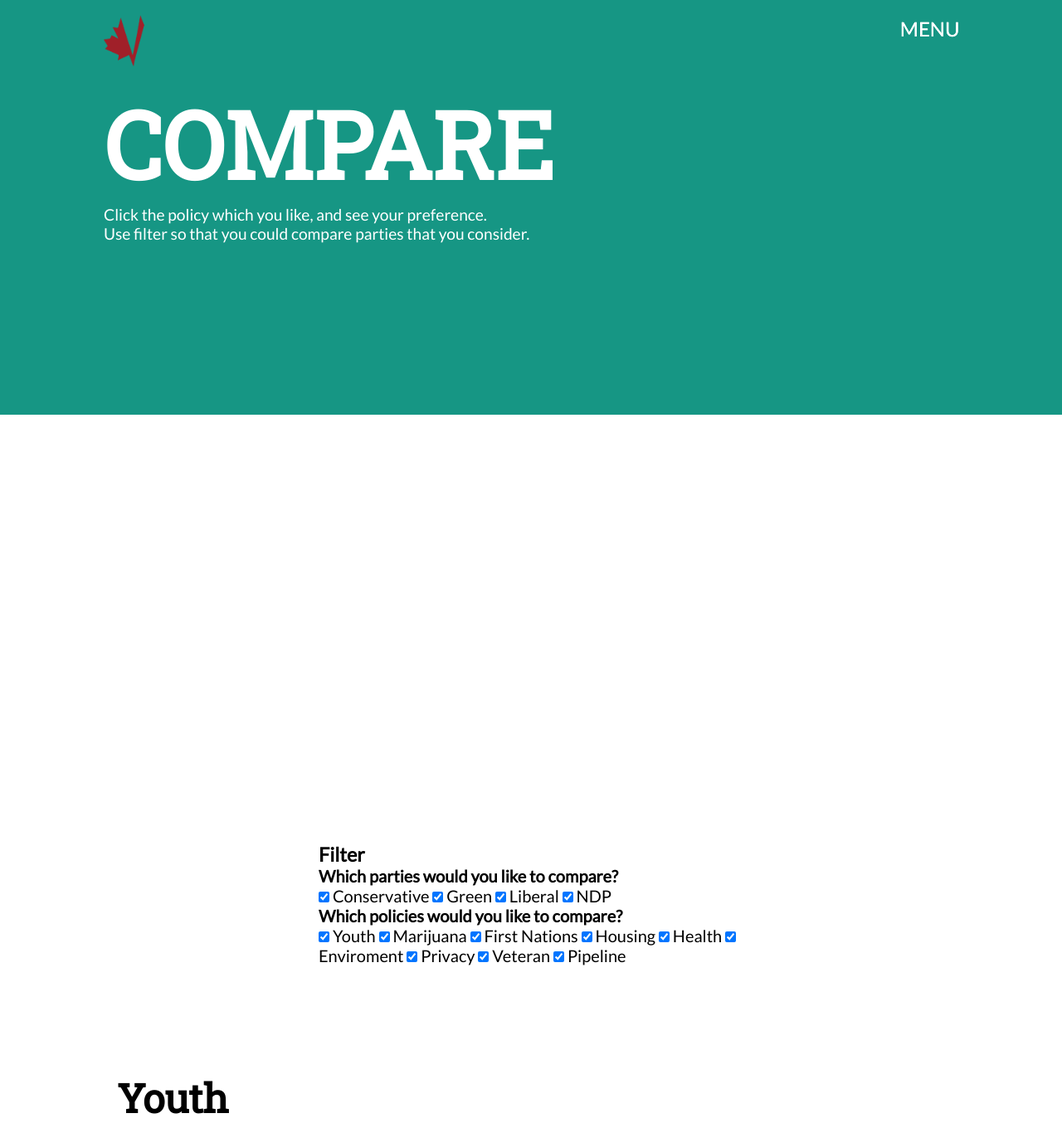
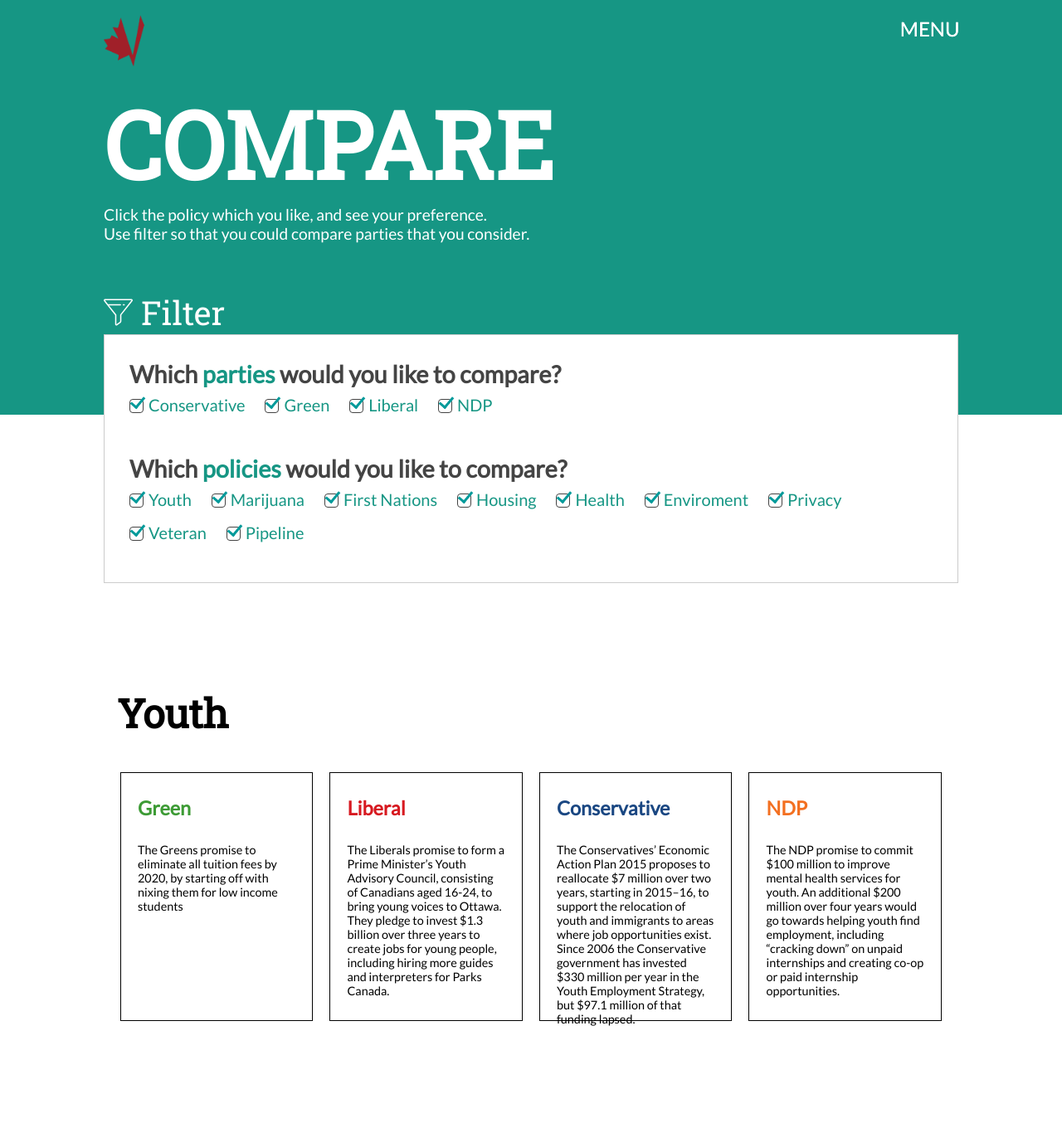
Before and after one commit to tak4822/Agile-Green-Team, a PHP site: page /compare.php in a window 1280 px wide. Shown: the top 1360 px of the page at 83% size. Run offline with PHP 8.4, Linux system fonts and the light colour scheme; some libraries are stand-ins or nearby versions.

Commit message:
fixed filter scss again

```diff
--- a/css/main.css
+++ b/css/main.css
@@ -953,14 +953,93 @@
     float: left;
     margin-left: 20px;
     margin-left: calc(8.3333333333% - 21.6666666667px + 40px); } }
+.compare__filter__wrap {
+  width: calc(83.3333333333% - 36.6666666667px);
+  float: left;
+  margin-left: 20px;
+  margin-left: calc(8.3333333333% - 21.6666666667px + 40px);
+  position: relative;
+  height: 200px; }
+
+.compare__filter__bigTitle {
+  display: flex;
+  flex-direction: row;
+  align-items: center; }
+  .compare__filter__bigTitle h3 {
+    font-size: 2.5rem;
+    font-weight: 300;
+    font-family: "Roboto Slab", serif;
+    margin-left: 10px;
+    color: white; }
+  .compare__filter__bigTitle img {
+    width: 35px;
+    height: 35px; }
+
+.filter__bgWhite {
+  background: white;
+  padding: 30px;
+  padding-bottom: 0;
+  border: 1px solid #ccc; }
+
+.compare__filter {
+  position: absolute;
+  top: -150px;
+  z-index: 100;
+  width: 100%; }
+
+.filter__party, .filter__policies {
+  margin-bottom: 40px; }
+
+.filter__title {
+  font-size: 1.8rem;
+  color: #444444; }
+  .filter__title .green-strong {
+    color: #169684; }
+
+.filter__checkWrap {
+  display: inline-flex;
+  align-items: center;
+  height: 40px; }
+
+.filter__input {
+  display: none; }
+
+.filter__parts {
+  padding-left: 23px;
+  position: relative;
+  margin-right: 20px;
+  color: #444444; }
+
+.filter__parts::before {
+  content: "";
+  display: block;
+  position: absolute;
+  top: 5px;
+  left: 0;
+  width: 15px;
+  height: 15px;
+  border: 1px solid #444444;
+  border-radius: 4px; }
+
+.filter__input:checked + .filter__parts {
+  color: #169684; }
+
+.filter__input:checked + .filter__parts::after {
+  content: "";
+  display: block;
+  position: absolute;
+  top: -1px;
+  left: 5px;
+  width: 7px;
+  height: 14px;
+  transform: rotate(40deg);
+  border-bottom: 3px solid #009a9a;
+  border-right: 3px solid #009a9a; }
+
 .party__label {
   display: inline-block;
   padding-left: 50px;
   height: 50px; }
-
-.compare__filter {
-  width: 40%;
-  margin: auto; }
 
 .compare__policies {
   width: calc(83.3333333333% - 36.6666666667px);
@@ -982,7 +1061,7 @@
   float: left;
   margin-left: 20px;
   border: 1px solid black;
-  min-height: 300px; }
+  height: 300px; }
   .policy__item h3 {
     margin: 1.75rem 0; }
   .policy__item p {
@@ -1000,12 +1079,10 @@
 .policy__item--blue h3 {
   color: #1A4782; }
 
-.compare__policies--marijuana, .compare__policies--youth, .compare__policies--firstnations, .compare__policies--housing, .compare__policies--environment, .compare__policies--privacy, .compare__policies--veteran, .compare__policies--veteran {
-  display: flex; }
-  .compare__policies--marijuana:after, .compare__policies--youth:after, .compare__policies--firstnations:after, .compare__policies--housing:after, .compare__policies--environment:after, .compare__policies--privacy:after, .compare__policies--veteran:after, .compare__policies--veteran:after {
-    content: "";
-    display: table;
-    clear: both; }
+.compare__policies--marijuana:after, .compare__policies--youth:after, .compare__policies--firstnations:after, .compare__policies--housing:after, .compare__policies--environment:after, .compare__policies--privacy:after, .compare__policies--veteran:after, .compare__policies--veteran:after {
+  content: "";
+  display: table;
+  clear: both; }
 
 /*===============================================================
                         MEDIA QUERIES
@@ -1020,5 +1097,11 @@
     width: calc(50% - 30px);
     float: left;
     margin-left: 20px; } }
+.compare__policies--marijuana, .compare__policies--youth, .compare__policies--firstnations, .compare__policies--housing, .compare__policies--environment, .compare__policies--privacy, .compare__policies--veteran, .compare__policies--veteran {
+  display: flex; }
+  .compare__policies--marijuana:after, .compare__policies--youth:after, .compare__policies--firstnations:after, .compare__policies--housing:after, .compare__policies--environment:after, .compare__policies--privacy:after, .compare__policies--veteran:after, .compare__policies--veteran:after {
+    content: "";
+    display: table;
+    clear: both; }
 
 /*# sourceMappingURL=main.css.map */
--- a/scss/comparing.scss
+++ b/scss/comparing.scss
@@ -1,82 +1,93 @@
-.party__input {
-    // display:none;
+.compare__filter__wrap{
+   @include grid-column(10);
+   @include grid-push(1);
+   position: relative;
+   height: 200px;
+}
+.compare__filter__bigTitle{
+ display: flex;
+ flex-direction: row;
+ align-items: center;
 
+ h3{
+   font-size: 2.5rem;
+   font-weight: 300;
+   font-family: $heading;
+   margin-left: 10px;
+   color: white;
+ }
+ img{
+   width: 35px;
+   height: 35px;
+   }
 }
 
-.party__label {
-    display:inline-block;
-    padding-left:50px;
-    height:50px;
+.filter__bgWhite {
+  background: white;
+  padding: 30px;
+  padding-bottom: 0;
+  border: 1px solid #ccc;
 }
 
-.compare__filter {
-    width:40%;
-    margin:auto;
+.compare__filter{
+  position: absolute;
+  top: -150px;
+  z-index: 100;
+  width: 100%;
 }
 
-.compare__policies {
-    @include grid-column(10);
-    @include grid-push(1);
-    background:white;
-    margin-bottom: $sectionSpacing;
-    h2 {
-        font-size:3rem;
-        margin: $sectionSpacing 0 $articleSpacing 1rem;
-
-    }
-
-}
-
-.showMore{
-    height:10%;
-}
-
-.policy__item {
-    h3 {
-        margin:$articleSpacingMobile 0;
-    }
-    p {
-        font-size:0.9rem;
-    }
-
-      //make these show only certain info but open to show more.
-      padding:0 20px 20px 20px;
-      @include grid-column(3);
-      border:1px solid black;
-      min-height:300px;
-}
-// .policy__item--green, .policy__item--orange, .policy__item--red, .policy__item--blue {
-//     h3 {
-//         margin:$articleSpacingMobile 0;
-//     }
+.filter__party, .filter__policies{
+   margin-bottom: 40px;
+ }
+ .filter__title{
+   font-size: 1.8rem;
+   color: $text-black;
+   .green-strong{
+     color: $turquoise;
+   }
+ }
+ .filter__checkWrap{
+   display: inline-flex;
+   align-items: center;
+   height: 40px;
+ }
+ .filter__input{
+   display: none;
+ }
+ .filter__parts{
+   padding-left: 23px;
+   position:relative;
+   margin-right: 20px;
+   color: $text-black;
+ }
+ .filter__parts::before{
+   content: "";
+   display: block;
+   position: absolute;
+   top: 5px;
+   left: 0;
+   width: 15px;
+   height: 15px;
+   border: 1px solid $text-black;
+   border-radius: 4px;
+ }
+ .filter__input:checked + .filter__parts{
+   color: $turquoise;
+ }
+ .filter__input:checked + .filter__parts::after{
+   content: "";
+   display: block;
+   position: absolute;
+   top: -1px;
+   left: 5px;
+   width: 7px;
+   height: 14px;
+   transform: rotate(40deg);
+   border-bottom: 3px solid #009a9a;
+   border-right: 3px solid #009a9a;
+ }
 
 
-//     //make these show only certain info but open to show more.
-//     padding:0 20px 20px 20px;
-//     @include grid-column(3);
-//     border:1px solid black;
-//     height:300px;
-// }
-
-.policy__item--green{
-    h3 {
-        color:$green;
-    }
-}
-.policy__item--orange{
-    h3 {
-        color:$orange;
-    }
-}
-.policy__item--red{
-    h3 {
-        color:$red;
-    }
-}
-.policy__item--blue{
-    h3 {
-        color:$blue;
-    }
 
 // --------------- policies ---------------------
 .party__input {
@@ -88,11 +99,6 @@
     display:inline-block;
     padding-left:50px;
     height:50px;
-}
-
-.compare__filter {
-    width:40%;
-    margin:auto;
 }
 
 .compare__policies {
@@ -183,7 +189,7 @@
 
 }
 
-}
+
 
 .compare__policies--marijuana, .compare__policies--youth, .compare__policies--firstnations, .compare__policies--housing, .compare__policies--environment, .compare__policies--privacy, .compare__policies--veteran, .compare__policies--veteran {
     @include clearfix;
```
Also changed, not shown: 1 other file.
